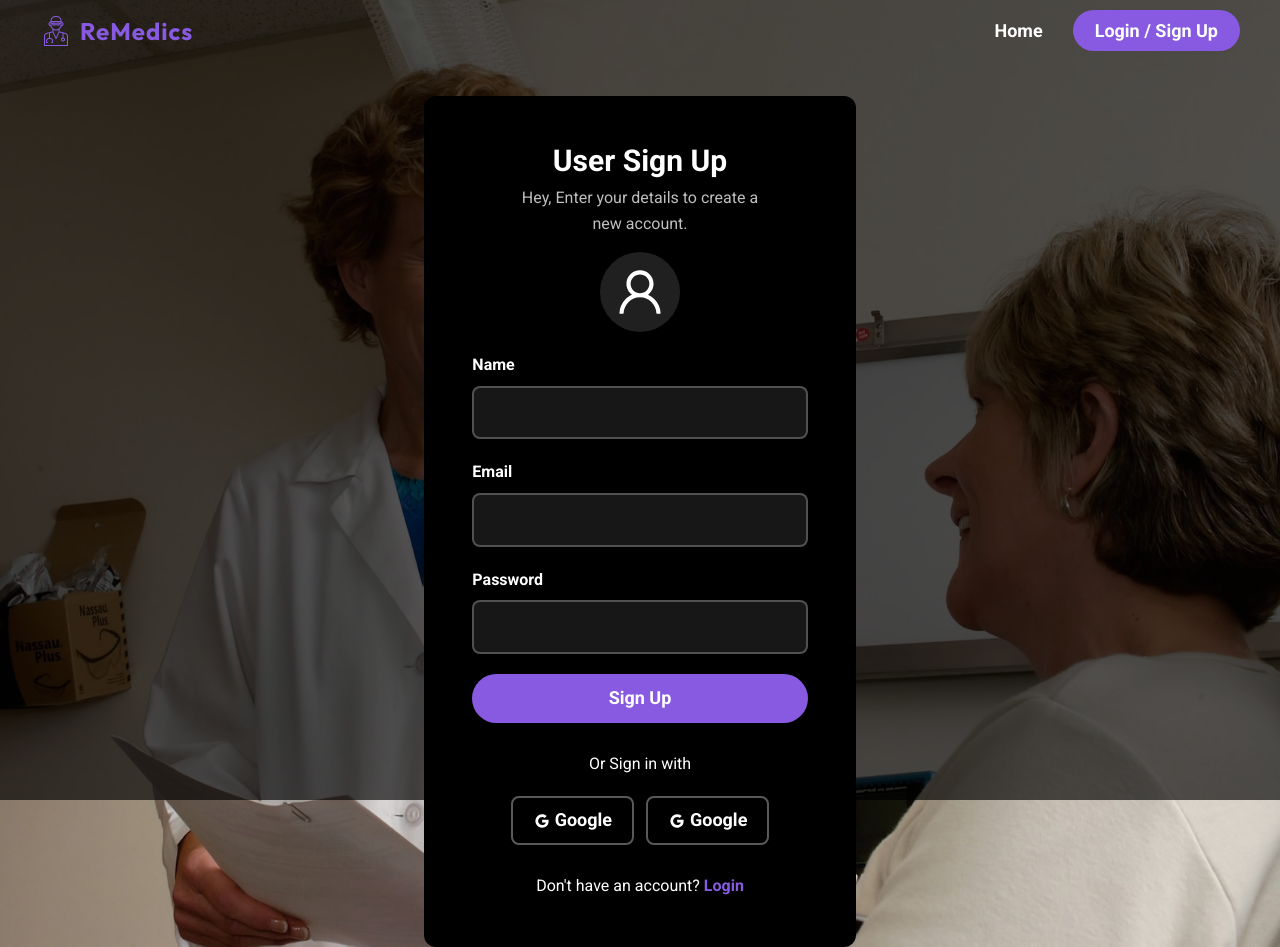
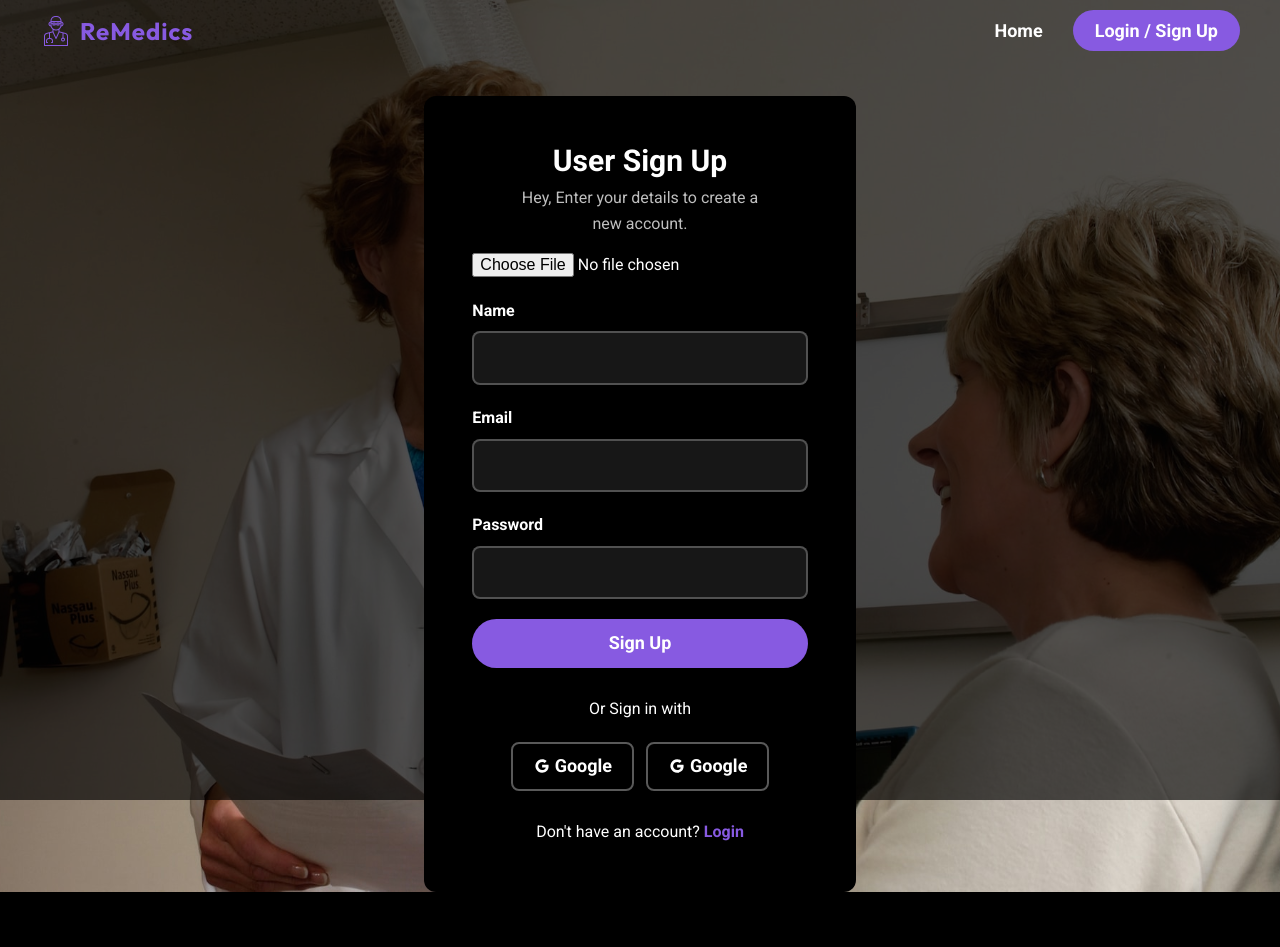
Before and after one commit to UpalBarua/remedics, a React (Vite) app in the folder client/: page /authentication in a window 1280 px wide. Both pictures are taken after a click on the button "Signup". After the commit the page ends 892 px from the top, so only its background shows below. Built offline with nearby package versions, Linux system fonts and the light colour scheme; no server answers.

Commit message:
Added functionality to upload users profile image

```diff
--- a/client/src/components/Forms/SignupForm.jsx
+++ b/client/src/components/Forms/SignupForm.jsx
@@ -3,11 +3,13 @@ import { useSpinner } from '../../contexts/SpinnerContext';
 import { AiOutlineUser } from 'react-icons/ai';
 import { useForm } from 'react-hook-form';
 import styles from './Form.module.css';
+import { useState } from 'react';
+import axios from 'axios';
 
 const SignupForm = ({ setAuthError }) => {
   const { signUp, updateUserProfile } = useAuth();
   const { setIsSpinnerVisible } = useSpinner();
-  // const imgRef = useRef();
+  const [userImg, setUserImg] = useState();
 
   const {
     register,
@@ -17,9 +19,23 @@ const SignupForm = ({ setAuthError }) => {
 
   const handleSignup = async ({ name, email, password }) => {
     setIsSpinnerVisible(true);
+    let img = '';
 
-    // ! img is a dummy. needs to be removed.
-    const img = '';
+    const formData = new FormData();
+    formData.append('image', userImg);
+
+    try {
+      const res = await axios.post(
+        `https://api.imgbb.com/1/upload?key=${import.meta.env.VITE_IMGBB_KEY}`,
+        formData
+      );
+
+      if (res.data.data.display_url) {
+        img = res.data.data.display_url;
+      }
+    } catch (error) {
+      console.log(error);
+    }
 
     try {
       const res = await signUp(email, password);
@@ -40,10 +56,10 @@ const SignupForm = ({ setAuthError }) => {
 
   return (
     <form className={styles.form} onSubmit={handleSubmit(handleSignup)}>
-      <div className={styles.picture}>
-        <AiOutlineUser />
-      </div>
-
+      <input
+        type="file"
+        onChange={(event) => setUserImg(event.target.files[0])}
+      />
       <div className={styles.field}>
         <label className={styles.label}>Name</label>
         <input
@@ -70,7 +86,6 @@ const SignupForm = ({ setAuthError }) => {
         />
         {errors.name && <p className={styles.message}>{errors.name.message}</p>}
       </div>
-
       <div className={styles.field}>
         <label className={styles.label}>Email</label>
         <input
@@ -92,7 +107,6 @@ const SignupForm = ({ setAuthError }) => {
           <p className={styles.message}>{errors.email.message}</p>
         )}
       </div>
-
       <div className={styles.field}>
         <label className={styles.label}>Password</label>
         <input
@@ -133,7 +147,6 @@ const SignupForm = ({ setAuthError }) => {
           <p className={styles.message}>{errors.password.message}</p>
         )}
       </div>
-
       <button className="btn btn-primary" type="submit">
         Sign Up
       </button>
--- a/client/src/contexts/AuthContext.jsx
+++ b/client/src/contexts/AuthContext.jsx
@@ -19,7 +19,7 @@ export const AuthProvider = ({ children }) => {
   const [user, setUser] = useState({});
 
   useEffect(() => {
-    const unsubscribe = onAuthStateChanged(auth, currentUser => {
+    const unsubscribe = onAuthStateChanged(auth, (currentUser) => {
       setUser(currentUser);
     });
 
--- a/client/src/pages/Login/Login.module.css
+++ b/client/src/pages/Login/Login.module.css
@@ -72,6 +72,7 @@
   color: var(--clr-accent-primary-400);
   background-color: transparent;
   border: 0;
+  cursor: pointer;
 }
 
 .errorMessage {
```
